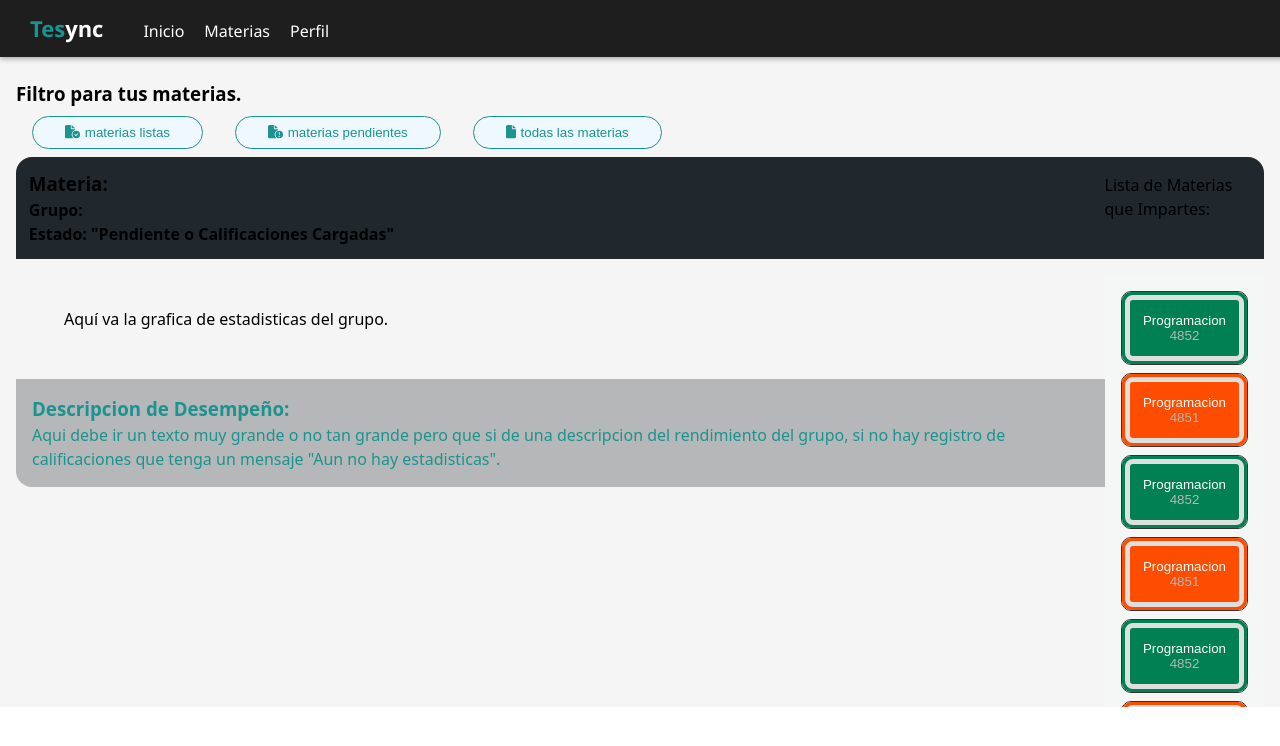
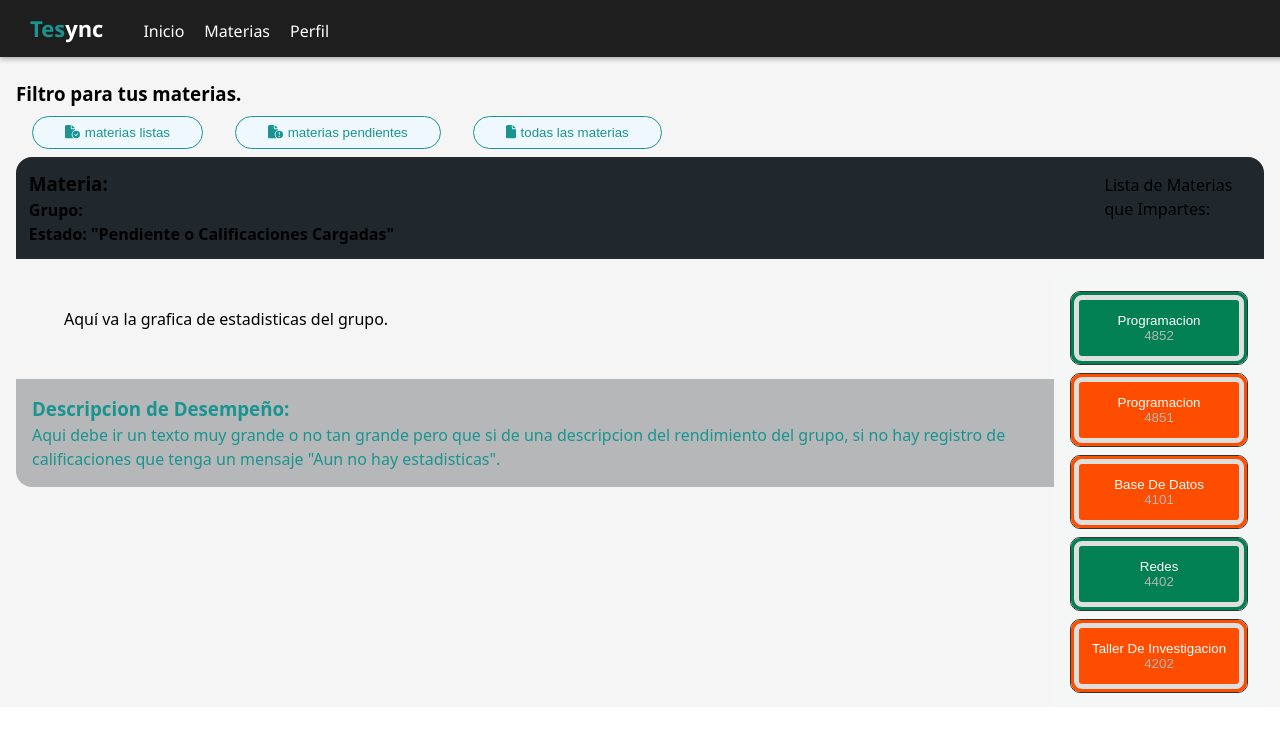
Before and after one commit to ramz0/TESync, a React (Vite) app: page /profesor in a window 1280 px wide. Shown: the top 746 px of the page. Built offline with nearby package versions, Linux system fonts and the light colour scheme.

Commit message:
Filtro de la lista de las materias del profesor funcional

```diff
--- a/src/components/FiltroListaMateriasProfesor/FiltroListaMateriasProfesor.jsx
+++ b/src/components/FiltroListaMateriasProfesor/FiltroListaMateriasProfesor.jsx
@@ -3,7 +3,7 @@ import { useState } from 'react';
 import { faFileCircleCheck, faFileCircleExclamation, faFile } from '@fortawesome/free-solid-svg-icons';
 import BotonFiltroMateria from '../BotonFiltroMateria/BotonFiltroMateria';
 
-const FiltroListaMateriasProfesor = () => {
+const FiltroListaMateriasProfesor = ({avisarEstadoListaMaterias}) => {
   const [botonesActivos, setBotonesActivos] = useState([
     {id: 0, icono: faFileCircleCheck, msg: "materias listas", estado: false},
     {id: 1, icono: faFileCircleExclamation, msg: "materias pendientes", estado: false},
@@ -15,6 +15,10 @@ const FiltroListaMateriasProfesor = () => {
       ...ba,
       estado: ba.id === id
     })));
+    avisarEstadoListaMaterias(botonesActivos.map(ba => ({
+      msg: ba.msg,
+      estado: ba.id === id
+    })).filter(ba => ba.estado))
   };
 
   return (
--- a/src/components/ListaMateriasProfesor/ListaMateriasProfesor.jsx
+++ b/src/components/ListaMateriasProfesor/ListaMateriasProfesor.jsx
@@ -1,15 +1,39 @@
 import './ListaMateriasProfesorStyle.css'
 import BotonMaterias from "../BotonMaterias/BotonMaterias";
 import FiltroListaMateriasProfesor from '../FiltroListaMateriasProfesor/FiltroListaMateriasProfesor';
+import { useState } from 'react';
 
 const ListaMateriasProfesor = ({mostrarComponente, cambiarColorTabla}) => {
+
+  const listaMaterias =[
+    {nombreMateria: "Programacion", grupoAsignado:"4852", estadoCalificaciones: "listo"},
+    {nombreMateria: "Programacion", grupoAsignado:"4851", estadoCalificaciones: "pendiente"},
+    {nombreMateria: "Base De Datos", grupoAsignado:"4101", estadoCalificaciones: "pendiente"},
+    {nombreMateria: "Redes", grupoAsignado:"4402", estadoCalificaciones: "listo"},
+    {nombreMateria: "Taller De Investigacion", grupoAsignado:"4202", estadoCalificaciones: "pendiente"},
+  ]
+
+  const [mostrarMaterias, setMostrarMaterias] = useState(listaMaterias)
+
+  const saberEstadoListaMaterias = (aviso) => {
+    let listaMateriasFiltradas = []
+    if (aviso[0].msg === 'materias listas')
+      listaMateriasFiltradas = listaMaterias.filter(lm => lm.estadoCalificaciones === "listo")
+    else if (aviso[0].msg === 'materias pendientes')
+      listaMateriasFiltradas = listaMaterias.filter(lm => lm.estadoCalificaciones === "pendiente")
+    else
+      listaMateriasFiltradas = listaMaterias
+
+    console.log(listaMateriasFiltradas)
+    setMostrarMaterias(listaMateriasFiltradas)
+  }
 
   return (
     <main
       className='flex-column flex-stretch contenedor-info-lista'
       data-aos="zoom-out-left"
     >
-      <FiltroListaMateriasProfesor />
+      <FiltroListaMateriasProfesor avisarEstadoListaMaterias={saberEstadoListaMaterias}/>
       <header className='flex-row felx-btwn info-grupo'>
         <span className='flex-colum'>
           <h3>Materia:</h3>
@@ -35,12 +59,7 @@ const ListaMateriasProfesor = ({mostrarComponente, cambiarColorTabla}) => {
           className="flex-column lista-materias"
            data-aos="zoom-out-down"
         >
-          <BotonMaterias materia={"Programacion"} grupo={"4852"} estado={"listo"} mostrarOtroComponente={mostrarComponente} cambiarColorTabla={cambiarColorTabla} />
-          <BotonMaterias materia={"Programacion"} grupo={"4851"} estado={"pendiente"} mostrarOtroComponente={mostrarComponente} cambiarColorTabla={cambiarColorTabla} />
-          <BotonMaterias materia={"Programacion"} grupo={"4852"} estado={"listo"} mostrarOtroComponente={mostrarComponente} cambiarColorTabla={cambiarColorTabla} />
-          <BotonMaterias materia={"Programacion"} grupo={"4851"} estado={"pendiente"} mostrarOtroComponente={mostrarComponente} cambiarColorTabla={cambiarColorTabla} />
-          <BotonMaterias materia={"Programacion"} grupo={"4852"} estado={"listo"} mostrarOtroComponente={mostrarComponente} cambiarColorTabla={cambiarColorTabla} />
-          <BotonMaterias materia={"Programacion"} grupo={"4851"} estado={"pendiente"} mostrarOtroComponente={mostrarComponente} cambiarColorTabla={cambiarColorTabla} />
+          {mostrarMaterias.map(m => (<BotonMaterias materia={m.nombreMateria} grupo={m.grupoAsignado} estado={m.estadoCalificaciones} mostrarOtroComponente={mostrarComponente} cambiarColorTabla={cambiarColorTabla} />))}
         </nav>
       </span>
     </main>
```
